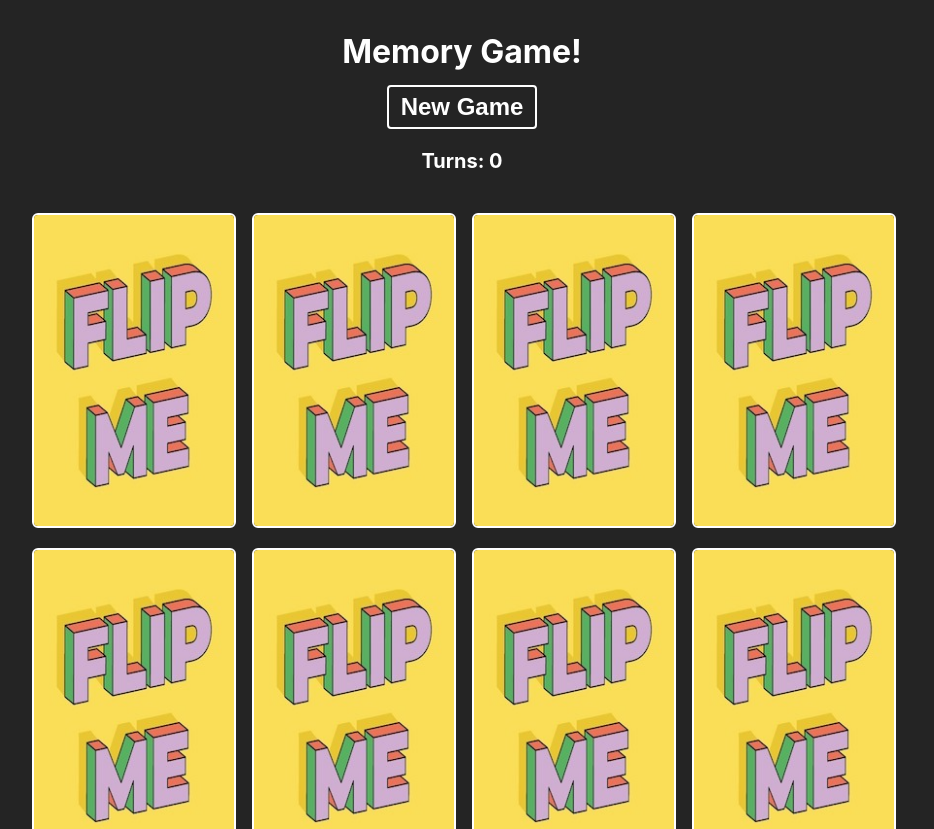
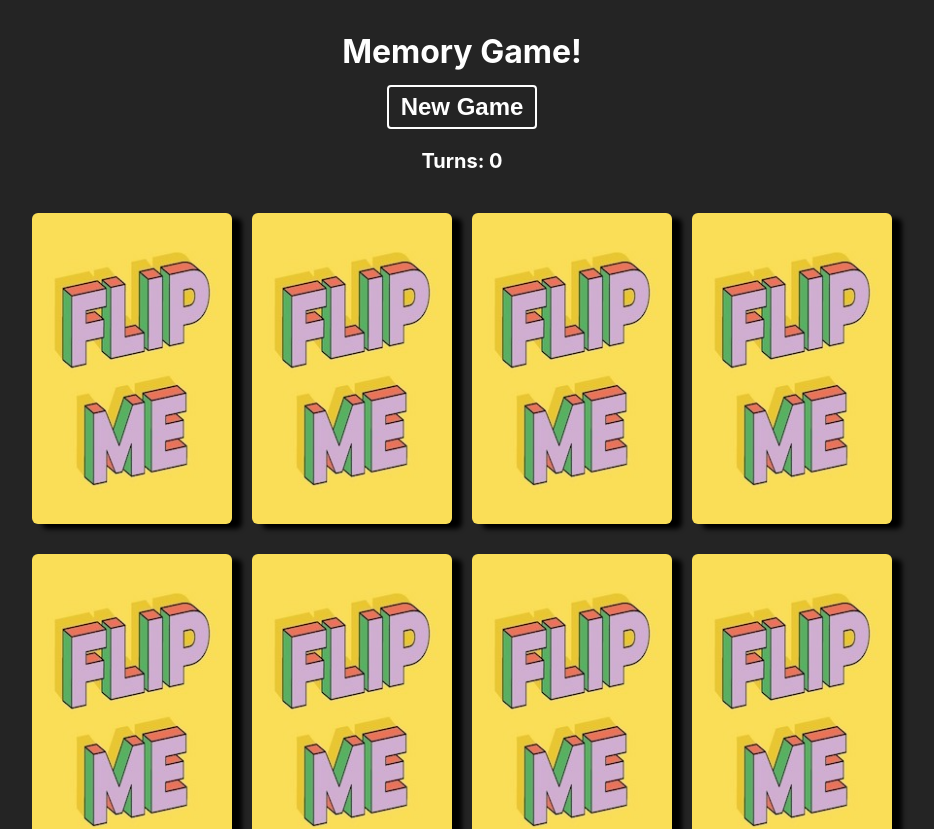
Before and after one commit to FACorreiaa/Anime-Memory-Card-Game, a React (Vite) app: page / in a window 1280 px wide. Shown: the top 829 px of the page, without its empty margins (178-1112 px from the left). Built offline with nearby package versions, Linux system fonts and the light colour scheme.

Commit message:
fix styles

```diff
--- a/src/App.tsx
+++ b/src/App.tsx
@@ -12,7 +12,6 @@ const cardImages = [
 	{ src: '/img/kongo.jpg', matched: false },
 	{ src: '/img/kusanagi.jpg', matched: false },
 	{ src: '/img/luffy.jpg', matched: false },
-	{ src: '/img/reinhard.jpg', matched: false },
 	{ src: '/img/taiga.jpg', matched: false },
 	{ src: '/img/takamura.jpg', matched: false },
 	{ src: '/img/yoko.jpg', matched: false },
--- a/src/components/Card.css
+++ b/src/components/Card.css
@@ -1,13 +1,14 @@
 .card {
   position: relative;
+  margin-bottom: 10px;
 }
 
 .card img {
   width: 100%;
   display: block;
-  border: 2px solid #fff;
+  border: none;
   border-radius: 6px;
-}
+  box-shadow: 10px 5px 5px #000;}
 
 .card .front {
   transform: rotateY(90deg);
```
